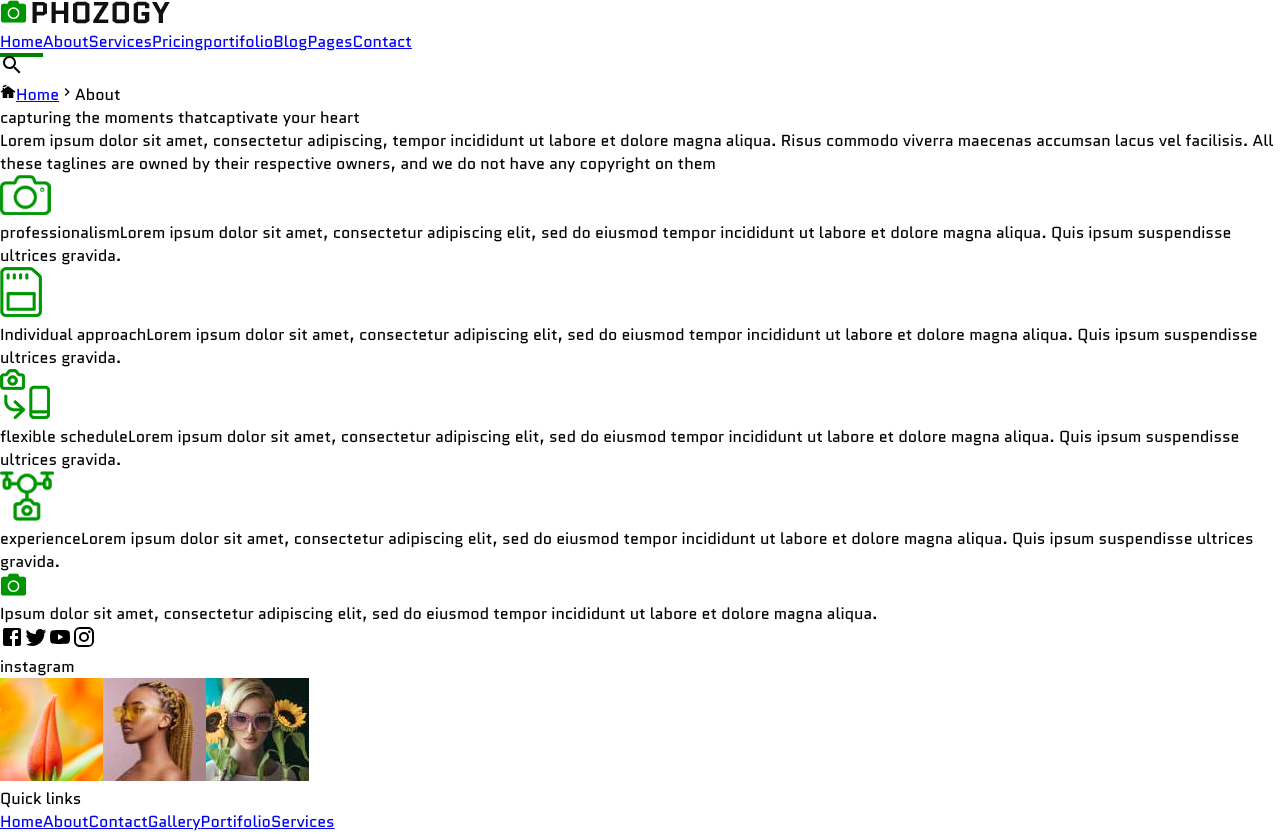
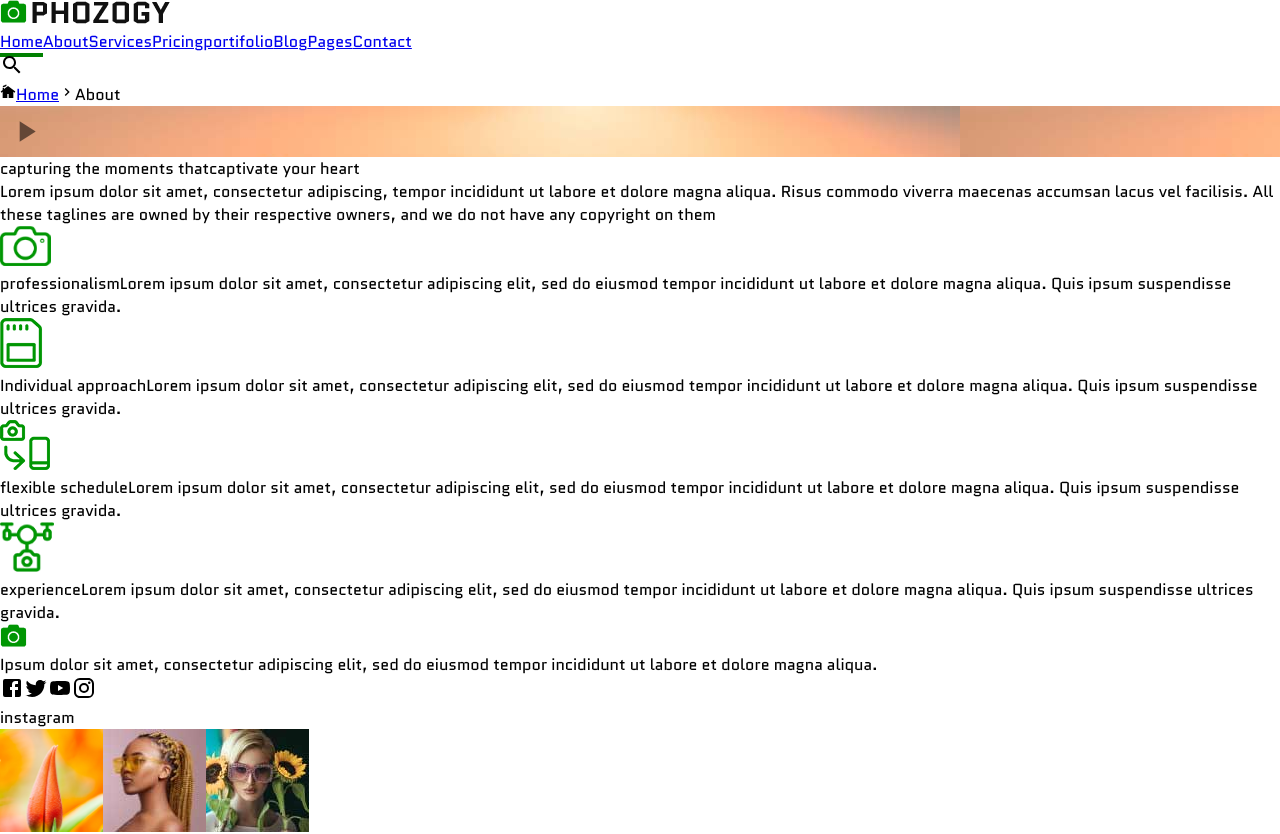
Before and after one commit to iradukun/emmy, a React (Create React App) app: page /About in a window 1280 px wide. Shown: the top 834 px of the page. Built offline with nearby package versions, Linux system fonts and the light colour scheme; the HTML template or start-up script is replaced by a standard one; a web font is replaced by a local one.

Commit message:
added the vide popUp

```diff
--- /dev/null
+++ b/src/components/VideoPopUp.jsx
@@ -0,0 +1,18 @@
+import React from 'react';
+import CloseIcon from '@mui/icons-material/Close';
+import { IconButton } from '@mui/material';
+
+const VideoPopUp = (props) => {
+  const { closePopUp } = props
+  return (
+    <div className='w-screen h-screen bg-[#000000b7] flex flex-col items-center justify-center fixed top-0 z-50 gap-4'>
+        <IconButton className='absolute left-[25.5rem] top-[1rem]' onClick={closePopUp}>
+            <CloseIcon className='text-white cursor-pointer ' />
+        </IconButton>
+
+      <iframe  className='w-[48%] h-[50%] bg-black' src="https://www.youtube.com/embed/LqYIKYEnX7Y" title="YouTube video player" frameborder="0" allow="accelerometer; autoplay; clipboard-write; encrypted-media; gyroscope; picture-in-picture" allowfullscreen></iframe>
+    </div>
+  )
+}
+
+export default VideoPopUp
--- a/src/pages/About.jsx
+++ b/src/pages/About.jsx
@@ -1,10 +1,15 @@
-import React from 'react';
+import React, { useState } from 'react';
 import CottageIcon from '@mui/icons-material/Cottage';
 import KeyboardArrowRightIcon from '@mui/icons-material/KeyboardArrowRight';
+import PlayArrowIcon from '@mui/icons-material/PlayArrow';
 import { Link } from 'react-router-dom';
 import Reason from '../components/Reason';
+import { IconButton } from '@mui/material';
+import VideoPopUp from '../components/VideoPopUp';
 
 const About = () => {
+
+  const [videoPopUp, setVideoPopUp] = useState(false);
 
   const reasonsData = [
     {imgSrc: 'list-1.png', title: 'professionalism', description: 'Lorem ipsum dolor sit amet, consectetur adipiscing elit, sed do eiusmod tempor incididunt ut labore et dolore magna aliqua. Quis ipsum suspendisse ultrices gravida.'},
@@ -18,8 +23,19 @@ const About = () => {
   })
 
 
+  const openVideoPopUp = () => {
+    setVideoPopUp(true);
+  }
+
+  const closeVideoPopUp = () => {
+    setVideoPopUp(false);
+  }
+
+
   return (
     <div className='w-full h-[250vh] flex flex-col'>
+      {videoPopUp && <VideoPopUp closePopUp={closeVideoPopUp} />}
+
       <div className='w-full h-[10rem] flex items-center justify-start px-[10rem] '>
         <div className='flex items-center justify-center '>
           <CottageIcon fontSize='' className='mr-2' />
@@ -30,7 +46,13 @@ const About = () => {
       </div>
 
       <div className='w-full h-[97vh] bg-red-500 flex'>
-        <div className='w-1/2 h-full bg-cover object-cover' style={{ backgroundImage: "url('/assets/images/about-pic.jpg')"}}></div>
+        <div className='w-1/2 h-full bg-cover object-cover relative' style={{ backgroundImage: "url('/assets/images/about-pic.jpg')"}}>
+          <div className='w-[5rem] h-[5rem] bg-green-500 cursor-pointer rounded-full grid place-items-center absolute right-[-2rem] bottom-96'>
+            <IconButton onClick={openVideoPopUp}>
+              <PlayArrowIcon className='text-white' fontSize='large' />
+            </IconButton>
+          </div>
+        </div>
         <div className='w-1/2 h-full bg-[#f6f6f6] flex flex-col items-center justify-center gap-[2rem]'>
           <div className='flex flex-col items-start justify-center gap-8 px-12'>
             <div className=''>
```
Also changed, not shown: 1 other file (tests, documents, lock files or other folders).
